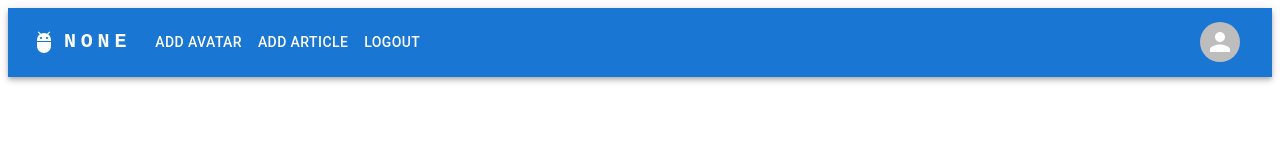
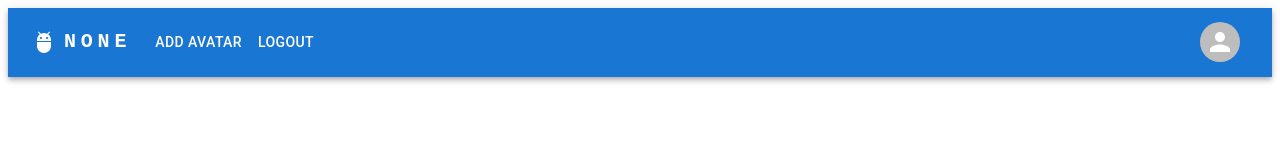
Before and after one commit to kondrashev/articles, a React app: page /author in a window 1280 px wide. Shown: the top 160 px of the page. Built offline with nearby package versions, Linux system fonts and the light colour scheme; the HTML template or start-up script is replaced by a standard one.

Commit message:
add function "handleCloseNavMenu" in component "menu.tsx"

```diff
--- a/client/components/author/menu.tsx
+++ b/client/components/author/menu.tsx
@@ -14,8 +14,6 @@ import { IUser } from '../../../constants/constants';
 import { useAppDispatch, useAppSelector } from '../../hooks/hooks';
 import { upLoadFile } from '../../store/users/actions/actions';
 
-const pages = ['Add article', 'Logout'];
-
 const AppBarMenu: FC = () => {
   const dispatch = useAppDispatch();
   const Input = styled('input')({
@@ -23,8 +21,8 @@ const AppBarMenu: FC = () => {
   });
   const { login, avatar }: IUser = useAppSelector((state) => state.usersReducer.user);
 
-  const handleCloseNavMenu = (page: string) => {
-    console.log(page);
+  const handleCloseNavMenu = () => {
+    location.href = '/panel';
   };
 
   const loadUpFile = (event: ChangeEvent<HTMLInputElement>) => {
@@ -68,11 +66,9 @@ const AppBarMenu: FC = () => {
                 Add avatar
               </Button>
             </label>
-            {pages.map((page) => (
-              <Button key={page} onClick={() => handleCloseNavMenu(page)} sx={{ my: 2, color: 'white', display: 'block' }}>
-                {page}
-              </Button>
-            ))}
+            <Button onClick={handleCloseNavMenu} sx={{ my: 2, color: 'white', display: 'block' }}>
+              Logout
+            </Button>
           </Box>
           <Box sx={{ flexGrow: 0 }}>
             <IconButton>
--- a/webpack.config.js
+++ b/webpack.config.js
@@ -3,7 +3,7 @@ const path = require('path');
 require('babel-polyfill');
 
 module.exports = {
-  entry: ['babel-polyfill', './client/App.tsx'],
+  entry: ['babel-polyfill', './client/app.tsx'],
   devtool: 'sourcemaps',
   cache: true,
   mode: 'development',
```
Also changed, not shown: 2 other files (tests, documents, lock files or other folders).
